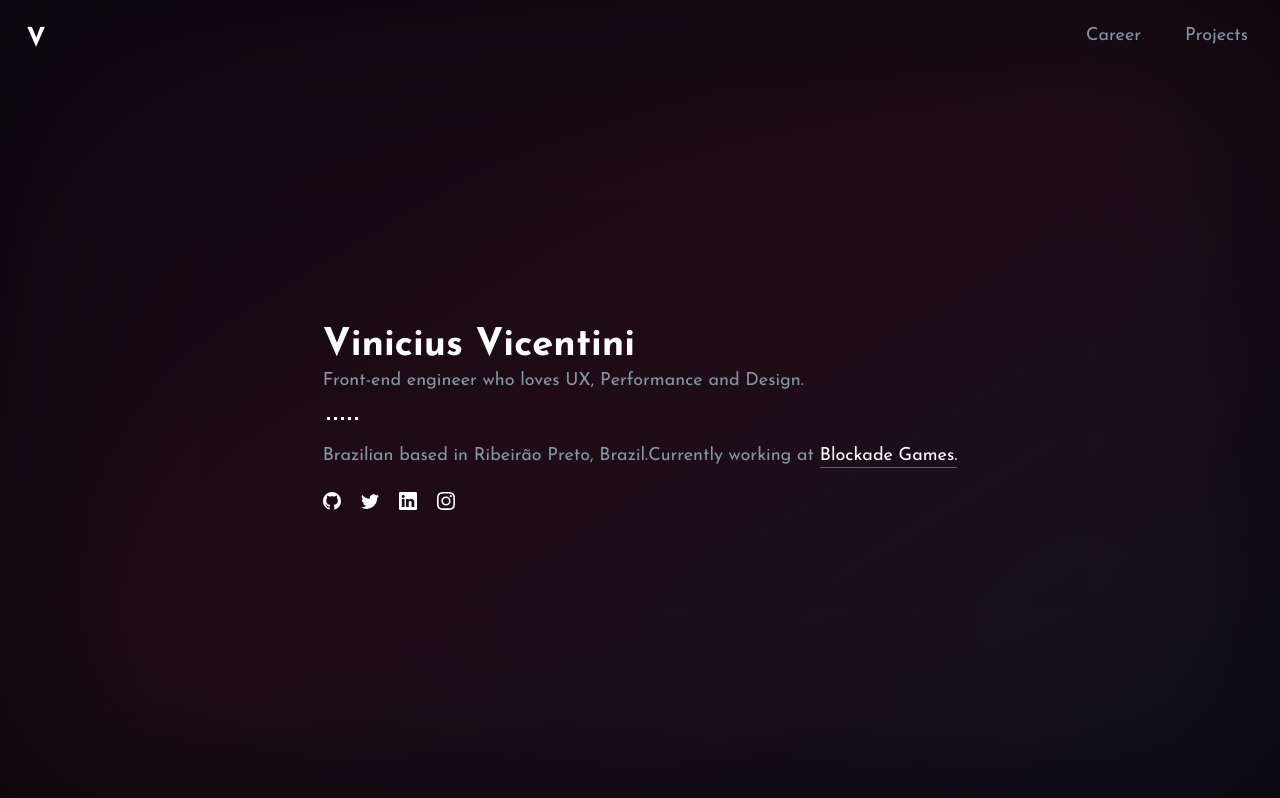
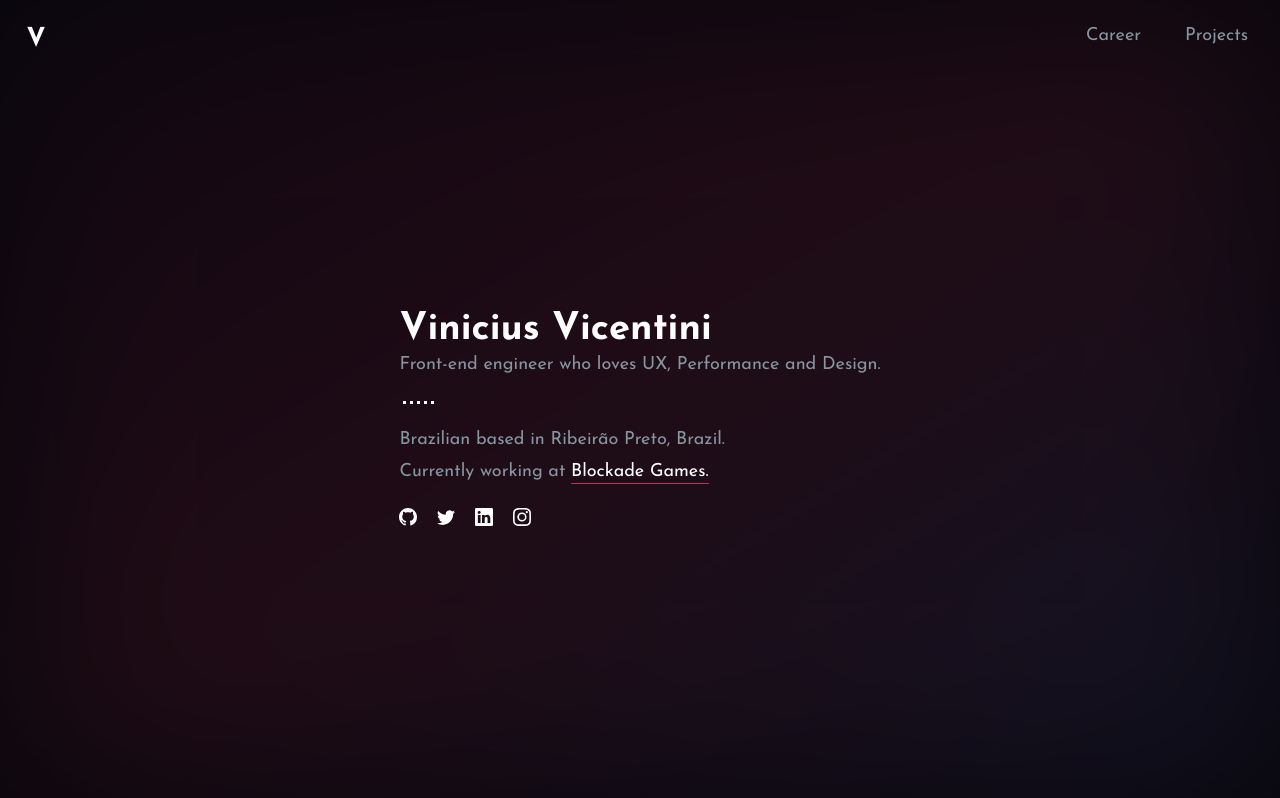
Before and after one commit to vinihvc/viniciusvicentini.com, a Next.js app: page / in a window 1280 px wide. Built offline with nearby package versions, Linux system fonts and the light colour scheme; no server answers.

Commit message:
update broken P

```diff
--- a/src/pages/index.tsx
+++ b/src/pages/index.tsx
@@ -73,9 +73,9 @@ const HomePage = () => {
           animate={{ opacity: 1, y: 0 }}
           transition={{ duration: 0.3, delay: 1.3 }}
         >
-          <Text>Brazilian based in Ribeirão Preto, Brazil.</Text>
+          <Text as="p">Brazilian based in Ribeirão Preto, Brazil.</Text>
 
-          <Text>
+          <Text as="p">
             {'Currently working at '}
 
             <Link
```
